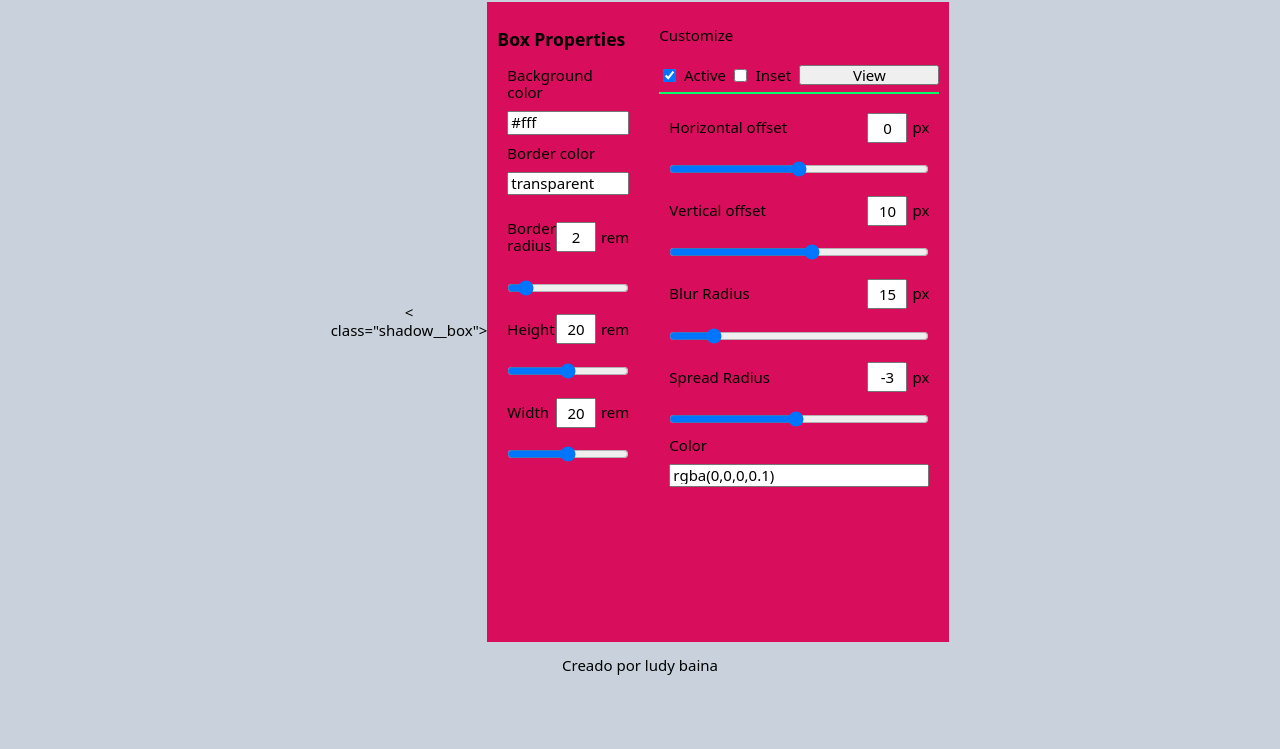
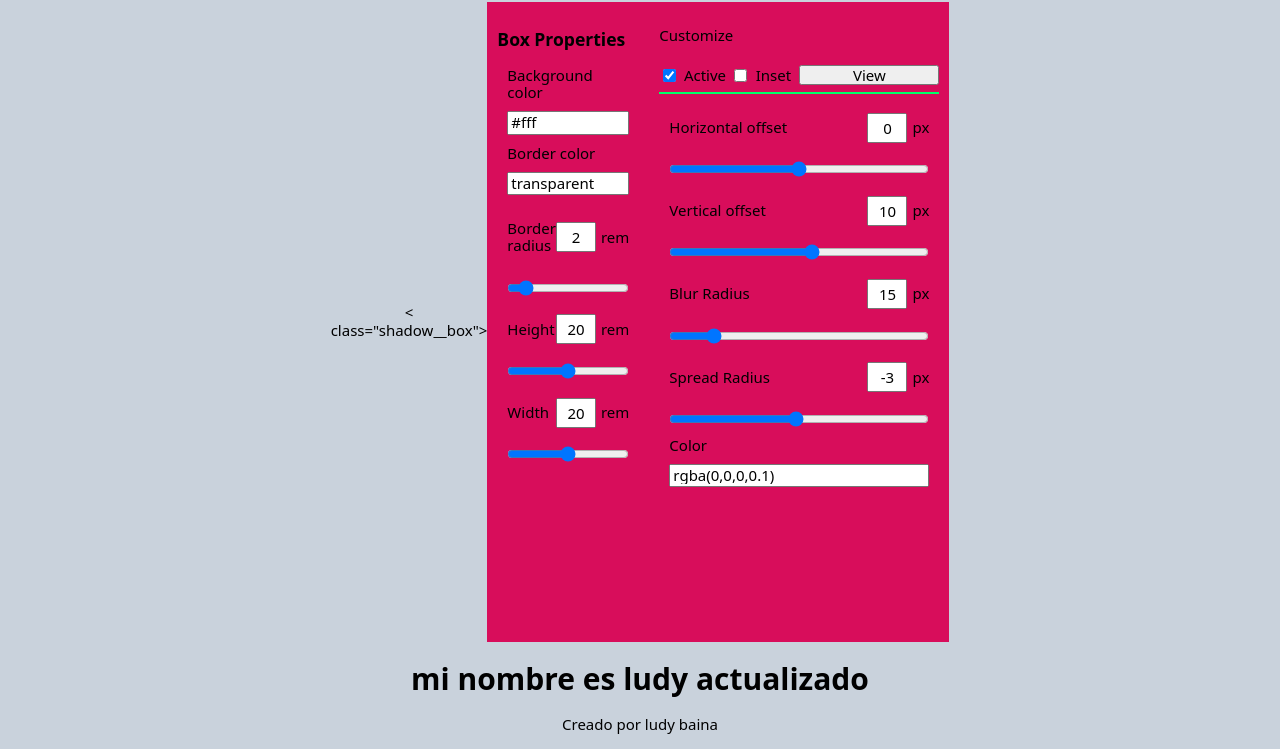
Before and after one commit to 123456789ludy/bocshadowludy, a plain HTML site: page index.html in a window 1280 px wide. Shown: the part 73-822 px from the top of the page. Before the commit the page ends 800 px from the top, so only its background shows below. Drawn offline with Linux system fonts and the light colour scheme; a script that the page names is missing.

Commit message:
actualizado

```diff
--- a/index.html
+++ b/index.html
@@ -118,6 +118,13 @@
 
     </section>
   </main>
+
+<h1>mi nombre es ludy actualizado</h1>
+
+
+
+
+
   <footer class="footer">
     <p class="footer__text">Creado por ludy baina</p>
   </footer>
@@ -125,3 +132,12 @@
 <script src="./js/app.js"></script>
 
 </html>
+<!-- apra mandar codigos agregados o eliminados sigues estos pasos -->
+<!--
+1. git add .
+2. git commit -m "actualizado"
+3. git push
+
+
+
+  g -->
```
